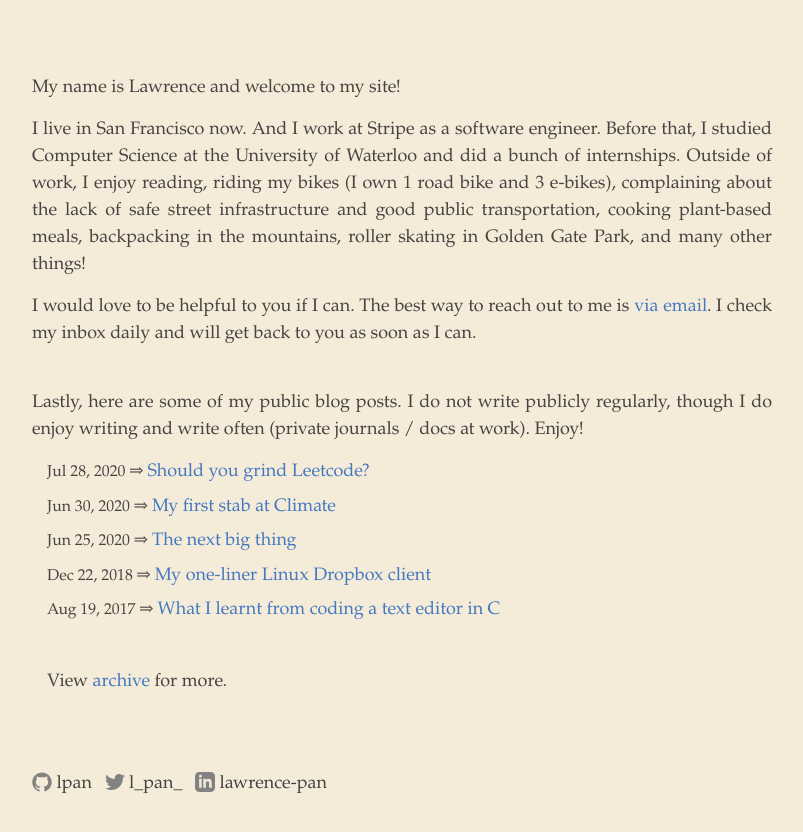
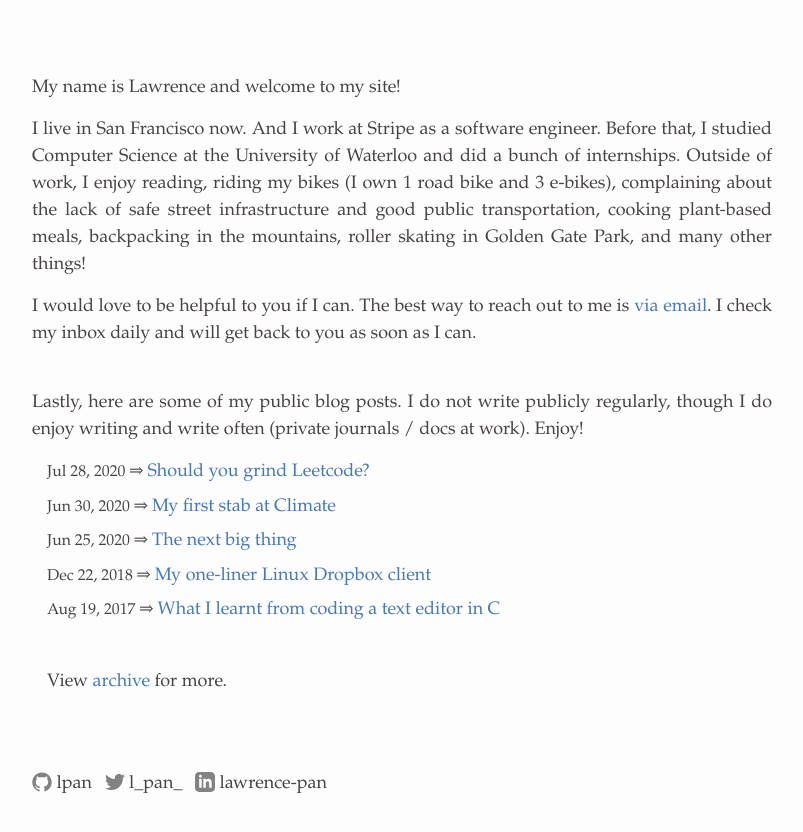
Before and after one commit to lpan/lpan.github.io, a Jekyll site: the page built from index.html, in a window 1280 px wide. Shown: the top 832 px of the page, without its empty margins (238-1041 px from the left). Built offline with Jekyll 4.4.1, drawn with Linux system fonts in a browser that asks for light colours.

Commit message:
revert the bg color change

```diff
--- a/css/main.scss
+++ b/css/main.scss
@@ -19,7 +19,11 @@ $spacing-unit:     30px;
 $double-spacing: $spacing-unit * 2;
 
 $text-color:       rgb(73, 66, 66);
-$background-color: rgb(244, 236, 216);;
+// Note that following color is Firefox reader view's Sepia theme, which I
+// really like. But decided not to use it because it shows too much effort.
+// Reminding that the goal of this design is the "effortless" look.
+// $background-color: rgb(244, 236, 216);;
+$background-color: #fdfdfd;
 $brand-color:      #4478c0;
 $brand-color-dark: darken($brand-color, 15%);
 
```
